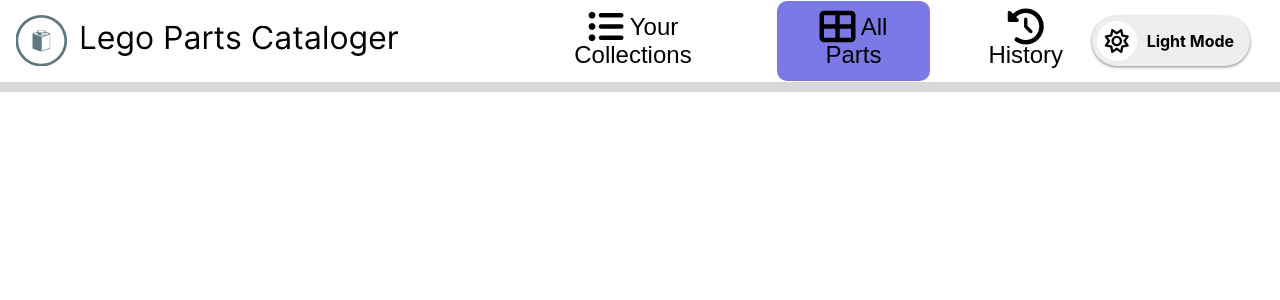
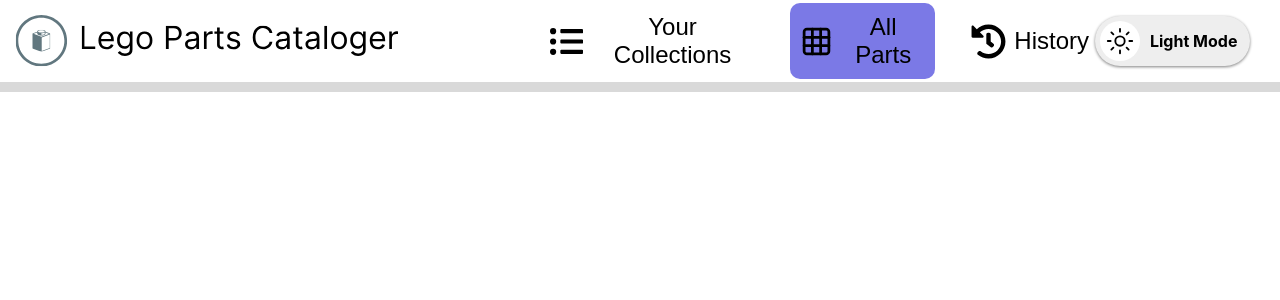
Before and after one commit to mikematt33/lego-parts-cataloger, a React (Create React App) app: page / in a window 1280 px wide. Shown: the top 300 px of the page. Built offline with nearby package versions, Linux system fonts and the light colour scheme.

Commit message:
changing to react-icons

```diff
--- a/package.json
+++ b/package.json
@@ -9,6 +9,7 @@
     "csv-parser": "^3.0.0",
     "react": "^18.3.1",
     "react-dom": "^18.3.1",
+    "react-icons": "^5.3.0",
     "react-router-dom": "^6.26.1",
     "react-scripts": "5.0.1",
     "web-vitals": "^2.1.4"
--- a/public/index.html
+++ b/public/index.html
@@ -3,10 +3,6 @@
   <head>
     <meta charset="utf-8" />
     <link rel="icon" href="%PUBLIC_URL%/images/favicon.ico" />
-    <script
-      src="https://kit.fontawesome.com/35b99a3d86.js"
-      crossorigin="anonymous"
-    ></script>
     <meta name="viewport" content="width=device-width, initial-scale=1" />
     <meta name="theme-color" content="#000000" />
     <meta
--- a/src/components/nav-bar/NavBar.jsx
+++ b/src/components/nav-bar/NavBar.jsx
@@ -1,5 +1,8 @@
 import React, { useEffect, useState } from "react";
 // import { useNavigate } from "react-router-dom";
+import { FaListUl, FaHistory } from "react-icons/fa";
+import { IoSunnyOutline } from "react-icons/io5";
+import { LuGrid } from "react-icons/lu";
 
 import "./nav-bar.css";
 
@@ -34,7 +37,7 @@ const NavBar = ({ selectedPage }) => {
           }`}
           onClick={() => handlePageSelect("your-collections")}
         >
-          <i className="fa-solid fa-list-ul fa-xl"></i> Your Collections
+          <FaListUl className="nav-bar-main-icon" /> Your Collections
         </button>
         <button
           className={`nav-bar-route-button ${
@@ -42,7 +45,7 @@ const NavBar = ({ selectedPage }) => {
           }`}
           onClick={() => handlePageSelect("all-parts")}
         >
-          <i className="fa-solid fa-table-cells-large fa-xl"></i> All Parts
+          <LuGrid className="nav-bar-main-icon" /> All Parts
         </button>
         <button
           className={`nav-bar-route-button ${
@@ -50,12 +53,12 @@ const NavBar = ({ selectedPage }) => {
           }`}
           onClick={() => handlePageSelect("history")}
         >
-          <i className="fa-solid fa-clock-rotate-left fa-xl"></i> History
+          <FaHistory className="nav-bar-main-icon" /> History
         </button>
       </div>
       <div className="nav-bar-light-mode-switch-background">
         <div className="nav-bar-light-mode-switch">
-          <i class="fa-regular fa-sun fa-xl"></i>
+          <IoSunnyOutline className="nav-bar-mode-switch-icon" />
         </div>
         <h4 style={{ marginLeft: "10px" }}>Light Mode</h4>
       </div>
--- a/src/components/nav-bar/nav-bar.css
+++ b/src/components/nav-bar/nav-bar.css
@@ -11,7 +11,7 @@
 
 .nav-bar-routes-div {
   display: flex;
-  margin-left: 75px;
+  margin-left: 100px;
 }
 
 .nav-bar-route-button {
@@ -19,10 +19,11 @@
   margin-left: 30px;
   cursor: pointer;
   background-color: transparent;
-  padding: 8px;
   border: none;
   border-radius: 10px;
   transition: all 0.2s ease;
+  display: flex;
+  align-items: center;
 }
 
 .nav-bar-route-button:hover {
@@ -30,7 +31,7 @@
 }
 
 .nav-bar-route-button.selected {
-  padding: 12px;
+  padding: 10px;
   background-color: rgba(67, 64, 220, 0.7);
 }
 
@@ -48,7 +49,9 @@
   display: flex;
   align-items: center;
   filter: drop-shadow(0 1.5px 0.1rem gray);
+  cursor: pointer;
 }
+
 .nav-bar-light-mode-switch {
   width: 40px;
   height: 40px;
@@ -59,3 +62,14 @@
   align-items: center;
   justify-content: center;
 }
+
+.nav-bar-main-icon {
+  height: 35px;
+  width: 35px;
+  margin-right: 8px;
+}
+
+.nav-bar-mode-switch-icon {
+  height: 30px;
+  width: 30px;
+}
```
Also changed, not shown: 1 other file (tests, documents, lock files or other folders).
